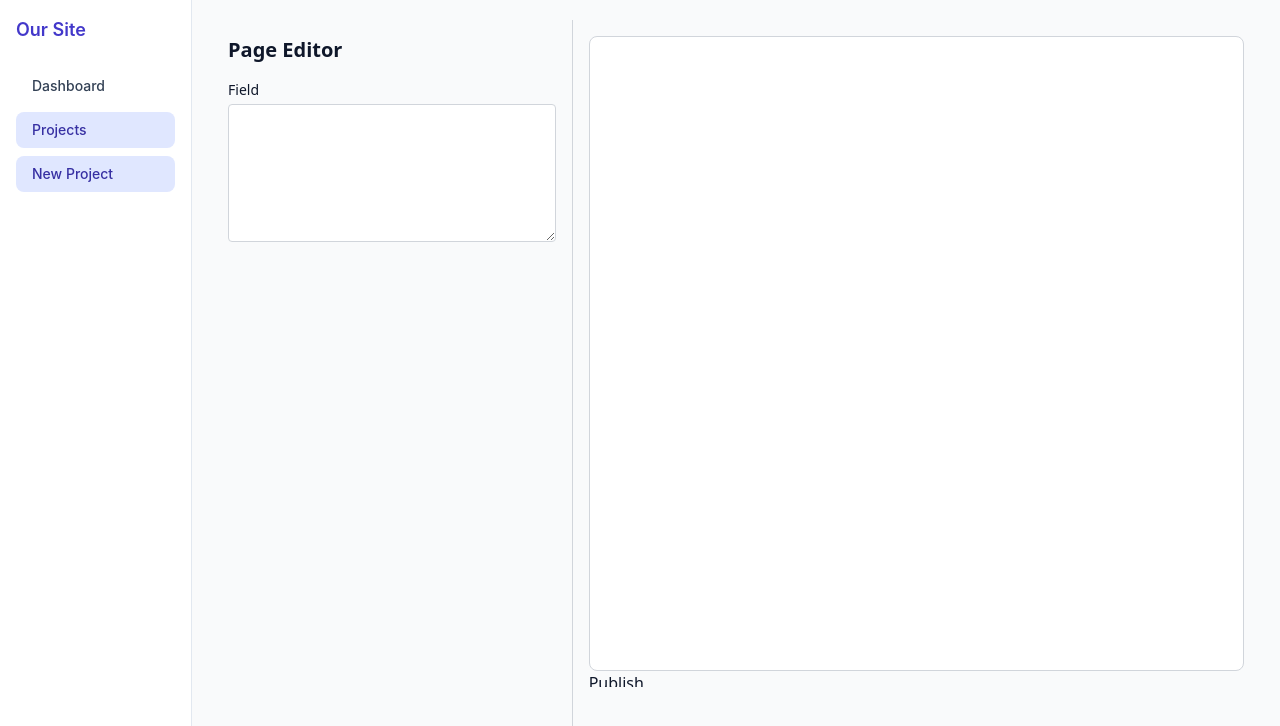
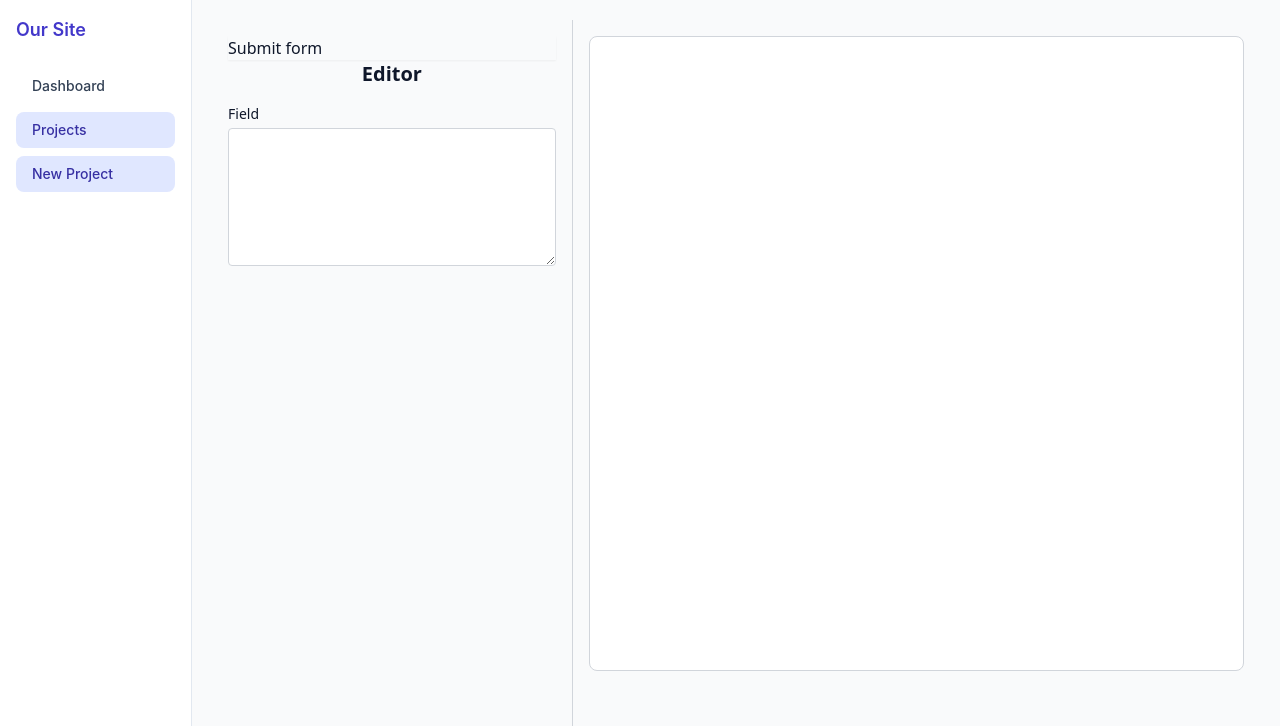
Before and after one commit to jonnovaretti/our-site-web, a React (Vite) app: page /projects/new in a window 1280 px wide. Shown: the top 726 px of the page. Built offline with nearby package versions, Linux system fonts and the light colour scheme.

Commit message:
implementing publish button

```diff
--- a/src/views/new-project.view.tsx
+++ b/src/views/new-project.view.tsx
@@ -7,6 +7,7 @@ import {
   useRef,
   useState,
 } from "react";
+import Navbar from "../components/navbar.component";
 
 type ELEMENT_TYPE = "text" | "image";
 
@@ -128,7 +129,12 @@ function NewProjectView() {
     <div className="flex h-screen font-sans">
       {/* LEFT PANEL — Editor */}
       <div className="flex-1 border-r border-gray-300 p-4 box-border">
-        <h2 className="text-xl font-semibold mb-4">Page Editor</h2>
+        <aside className="w-full bg-gray shadow-sm">
+          <button type="submit">Submit form</button>
+        </aside>
+        <div className="text-center">
+          <h2 className="text-xl font-semibold mb-4">Editor</h2>
+        </div>
 
         {elementType === "text" ? (
           <div className="mb-4">
@@ -164,9 +170,6 @@ function NewProjectView() {
           srcDoc={iframeContent}
           className="w-full h-full border border-gray-300 rounded-lg bg-white"
         />
-        <button type="button" className="basis-1/4">
-          Publish
-        </button>
       </div>
     </div>
   );
```
